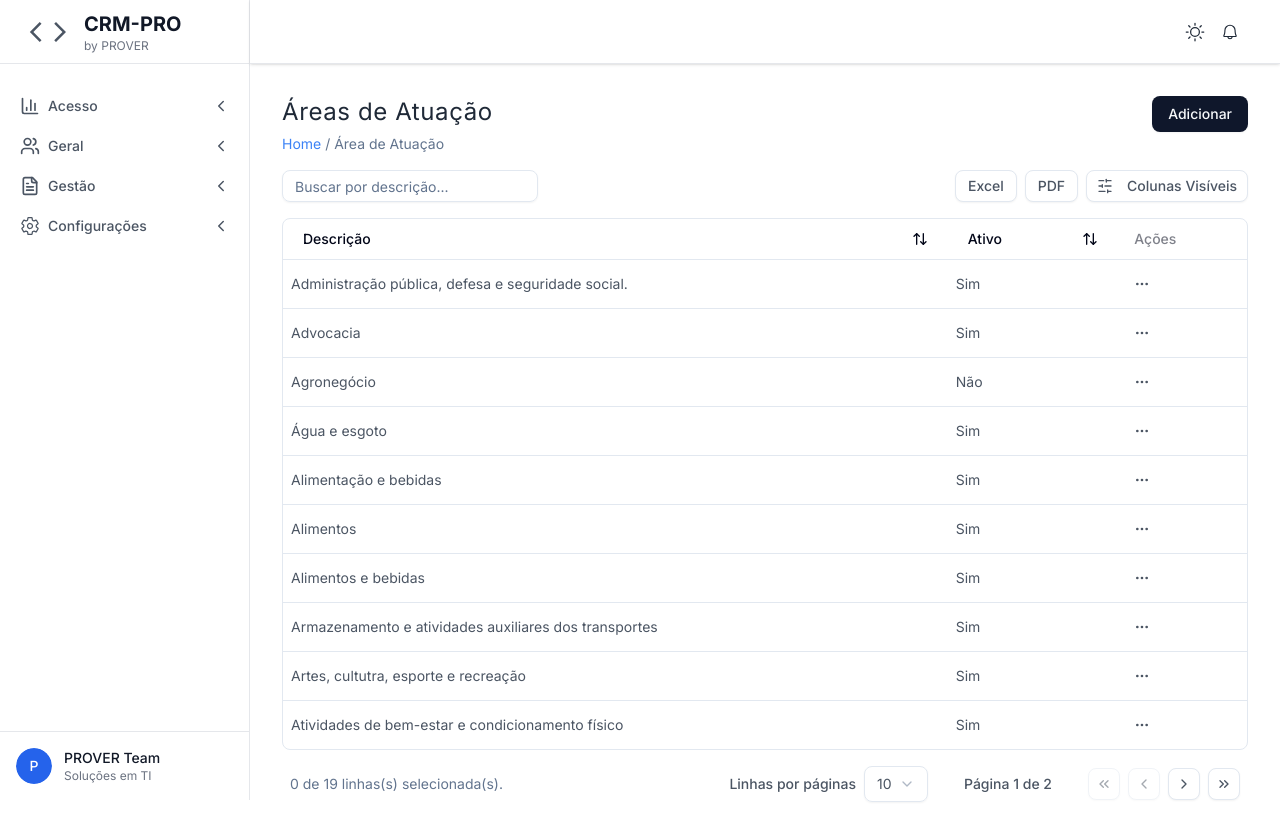
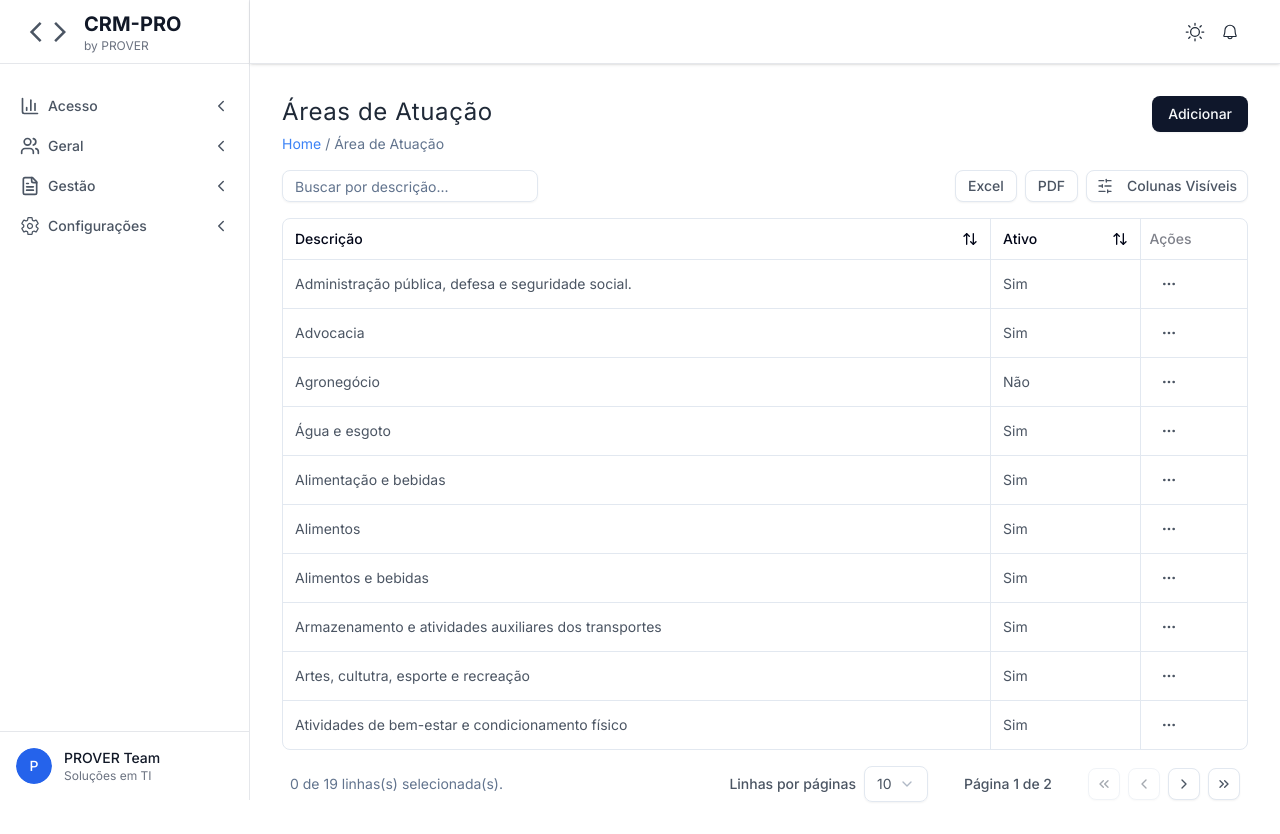
Before and after one commit to Brenobn/CRM-Prover-Web, a React (Vite) app: page /configuracoes/area-de-atuacao in a window 1280 px wide. Built offline with nearby package versions, Linux system fonts and the light colour scheme.

Commit message:
Adding some styles to the component table

```diff
--- a/src/components/ui/table.tsx
+++ b/src/components/ui/table.tsx
@@ -68,7 +68,7 @@ function TableHead({ className, ...props }: React.ComponentProps<"th">) {
     <th
       data-slot="table-head"
       className={cn(
-        "text-foreground h-10 px-2 text-left align-middle font-medium whitespace-nowrap [&:has([role=checkbox])]:pr-0 [&>[role=checkbox]]:translate-y-[2px] dark:text-slate-400",
+        "text-foreground h-10 px-0 text-left align-middle font-medium whitespace-nowrap [&:has([role=checkbox])]:pr-0 [&>[role=checkbox]]:translate-y-[2px] dark:text-slate-400 border-r last:border-r-0",
         className
       )}
       {...props}
@@ -81,7 +81,7 @@ function TableCell({ className, ...props }: React.ComponentProps<"td">) {
     <td
       data-slot="table-cell"
       className={cn(
-        "p-2 align-middle whitespace-nowrap [&:has([role=checkbox])]:pr-0 [&>[role=checkbox]]:translate-y-[2px]",
+        "p-2 px-3 align-middle whitespace-nowrap [&:has([role=checkbox])]:pr-0 [&>[role=checkbox]]:translate-y-[2px] border-r last:border-r-0",
         className
       )}
       {...props}
```
